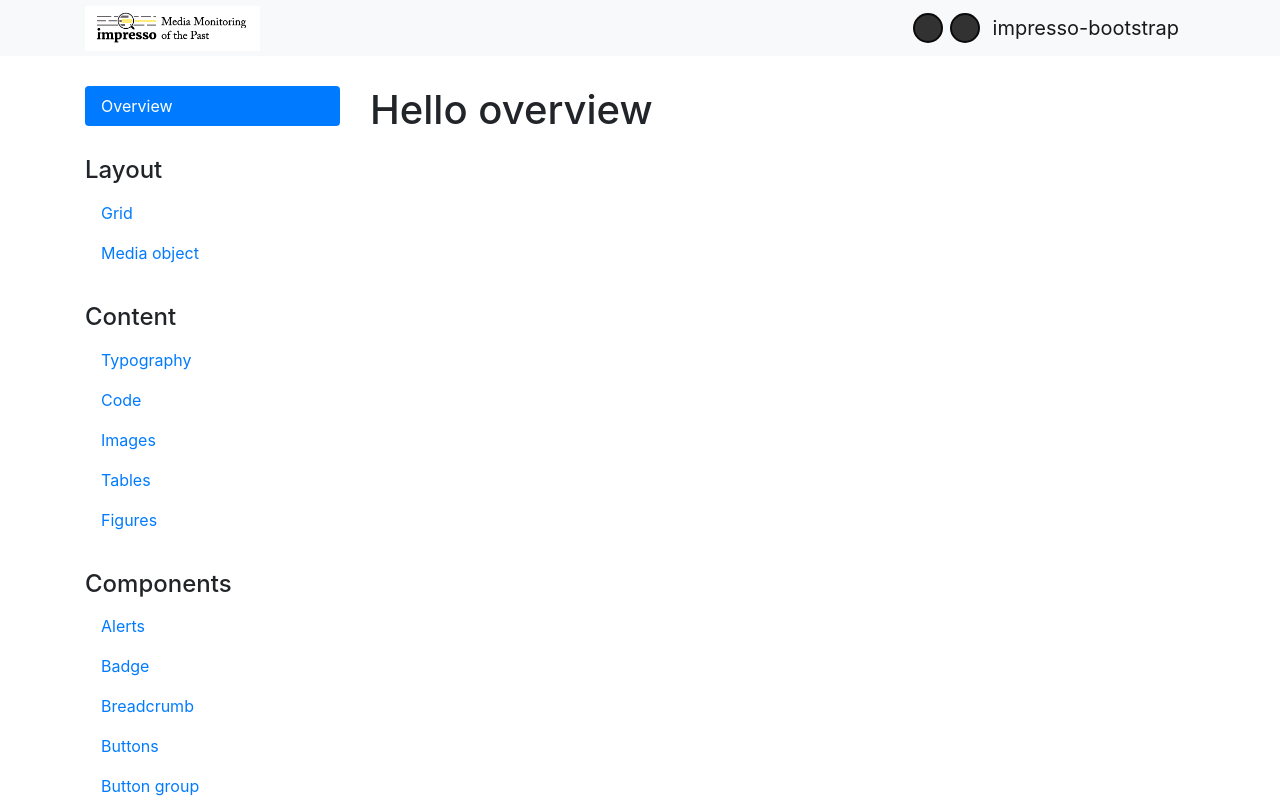
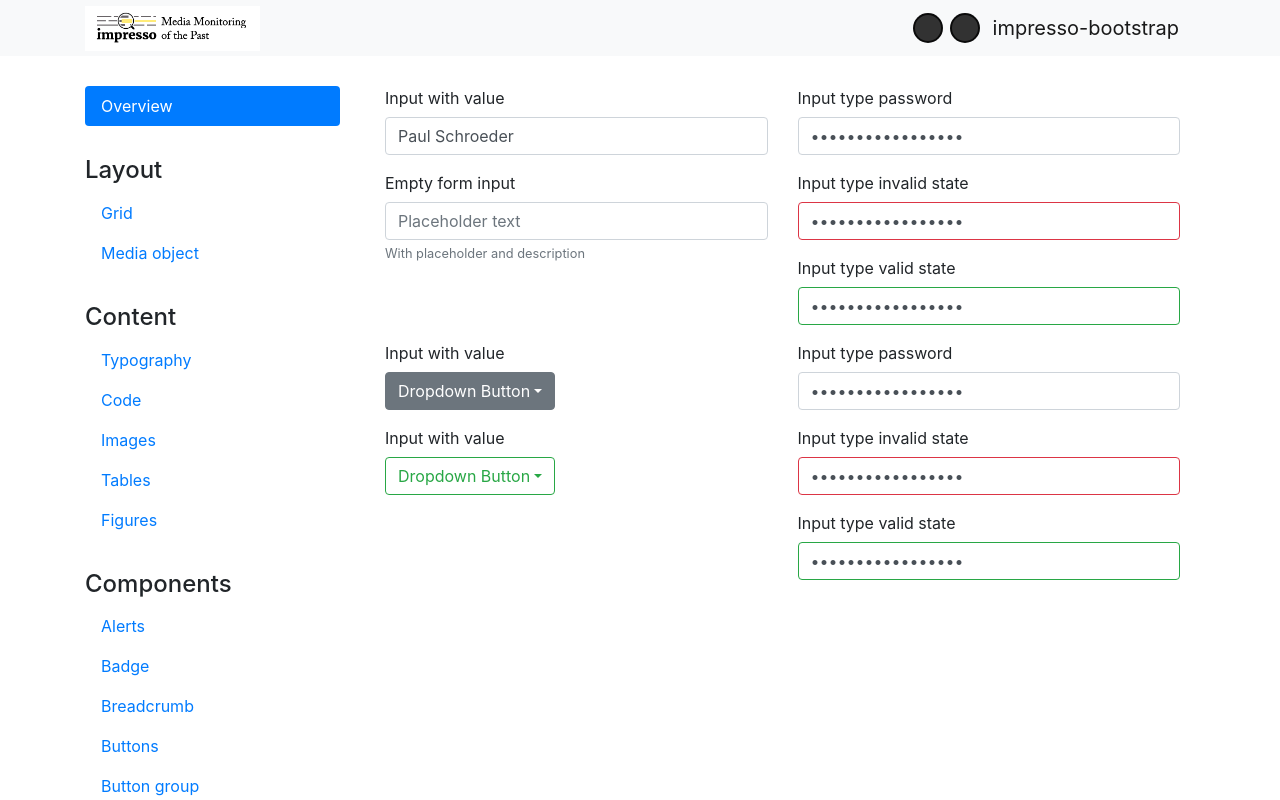
Before and after one commit to impresso/impresso-bootstrap, a Vue app: page /#/overview in a window 1280 px wide. Shown: the top 800 px of the page. Built offline with nearby package versions, Linux system fonts and the light colour scheme; some icons are missing.

Commit message:
added form components

```diff
--- a/src/components/Overview.vue
+++ b/src/components/Overview.vue
@@ -1,11 +1,62 @@
 <template lang="html">
-  <h1>Hello overview</h1>
+  <b-container>
+    <b-row>
+      <b-col>
+          <b-form-group label="Input with value">
+            <b-form-input value="Paul Schroeder"></b-form-input>
+          </b-form-group>
+          <b-form-group description="With placeholder and description" label="Empty form input">
+            <b-form-input placeholder="Placeholder text"></b-form-input>
+          </b-form-group>
+      </b-col>
+      <b-col>
+        <b-form-group label="Input type password">
+          <b-form-input type="password" value="thijs is the bom!"></b-form-input>
+        </b-form-group>
+        <b-form-group label="Input type invalid state">
+          <b-form-input v-bind:state="false" type="password" value="thijs is the bom!"></b-form-input>
+        </b-form-group>
+        <b-form-group label="Input type valid state">
+          <b-form-input v-bind:state="true" type="password" value="thijs is the bom!"></b-form-input>
+        </b-form-group>
+      </b-col>
+    </b-row>
+    <b-row>
+      <b-col>
+        <b-form-group label="Input with value">
+          <b-dropdown id="ddown1" text="Dropdown Button">
+            <b-dropdown-item>First Action</b-dropdown-item>
+            <b-dropdown-item>Second Action</b-dropdown-item>
+            <b-dropdown-item>Third Action</b-dropdown-item>
+            <b-dropdown-divider></b-dropdown-divider>
+            <b-dropdown-item>Something else here...</b-dropdown-item>
+            <b-dropdown-item disabled>Disabled action</b-dropdown-item>
+          </b-dropdown>
+          </b-form-group>
+          <b-form-group label="Input with value">
+            <b-dropdown id="ddown1" text="Dropdown Button" variant="outline-success">
+            <b-dropdown-item>First Action</b-dropdown-item>
+          </b-dropdown>
+        </b-form-group>
+      </b-col>
+      <b-col>
+        <b-form-group label="Input type password">
+          <b-form-input type="password" value="thijs is the bom!"></b-form-input>
+        </b-form-group>
+        <b-form-group label="Input type invalid state">
+          <b-form-input v-bind:state="false" type="password" value="thijs is the bom!"></b-form-input>
+        </b-form-group>
+        <b-form-group label="Input type valid state">
+          <b-form-input v-bind:state="true" type="password" value="thijs is the bom!"></b-form-input>
+        </b-form-group>
+      </b-col>
+    </b-row>
+  </b-container>
 </template>
 
 <script>
-export default {
-}
+export default {};
 </script>
 
-<style lang="css">
+<style scoped lang="css">
 </style>
```
